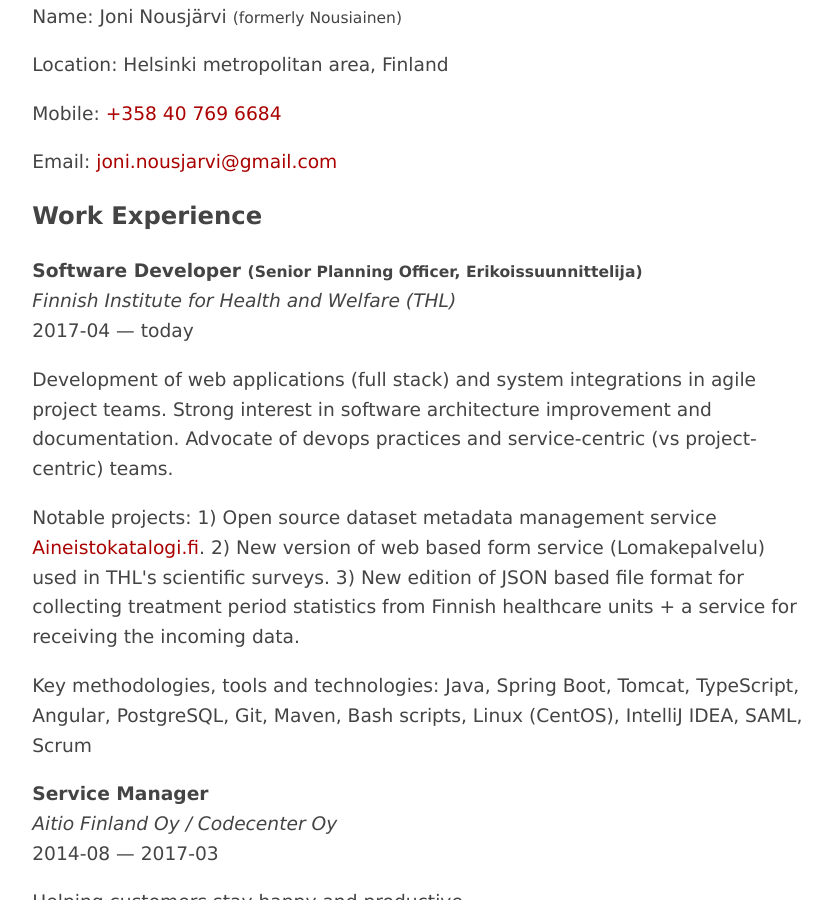
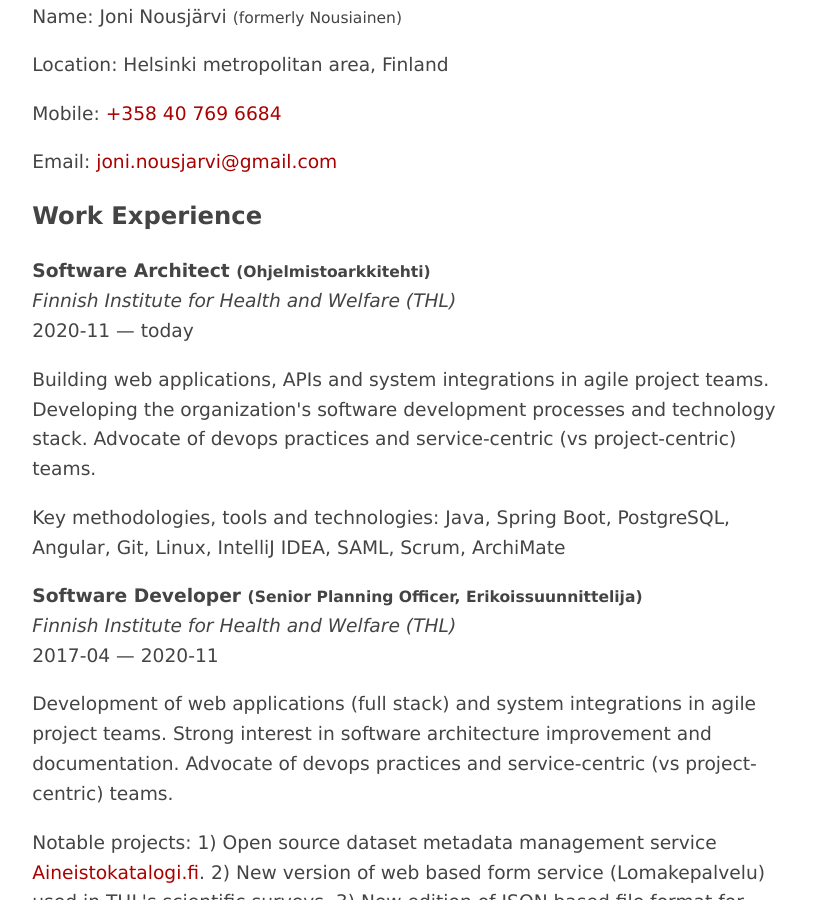
Before and after one commit to joninous/joninous.github.io, a Jekyll site: the page built from cv/index.html, in a window 1280 px wide and 900 px high, scrolled down 319 px. Shown: the whole window, without its empty margins (222-1054 px from the left). Built offline with Jekyll 4.4.1, drawn with Linux system fonts in a browser that asks for light colours.

Commit message:
Update current position at THL

```diff
--- a/cv/index.html
+++ b/cv/index.html
@@ -20,9 +20,18 @@
 <h2>Work Experience</h2>
 
 <div class="work">
+<h3 class="position">Software Architect <small>(Ohjelmistoarkkitehti)</small></h3>
+<div class="organization">Finnish Institute for Health and Welfare (THL)</div>
+<div class="time">2020-11 &mdash; today</div>
+<div class="description"><p>Building web applications, APIs and system integrations in agile project teams. Developing the organization's software development processes and technology stack. Advocate of devops practices and service-centric (vs project-centric) teams.</p>
+<p>Key methodologies, tools and technologies: Java, Spring Boot, PostgreSQL, Angular, Git, Linux, IntelliJ IDEA, SAML, Scrum, ArchiMate</p>
+</div>
+</div>
+
+<div class="work">
 <h3 class="position">Software Developer <small>(Senior Planning Officer, Erikoissuunnittelija)</small></h3>
 <div class="organization">Finnish Institute for Health and Welfare (THL)</div>
-<div class="time">2017-04 &mdash; today</div>
+<div class="time">2017-04 &mdash; 2020-11</div>
 <div class="description"><p>Development of web applications (full stack) and system integrations in agile project teams. Strong interest in software architecture improvement and documentation. Advocate of devops practices and service-centric (vs project-centric) teams.</p>
 <p>Notable projects: 1) Open source dataset metadata management service <a href="https://aineistokatalogi.fi/" target="_blank">Aineistokatalogi.fi</a>. 2) New version of web based form service (Lomakepalvelu) used in THL's scientific surveys. 3) New edition of JSON based file format for collecting treatment period statistics from Finnish healthcare units + a service for receiving the incoming data.</p>
 <p>Key methodologies, tools and technologies: Java, Spring Boot, Tomcat, TypeScript, Angular, PostgreSQL, Git, Maven, Bash scripts, Linux (CentOS), IntelliJ IDEA, SAML, Scrum</p>
```
